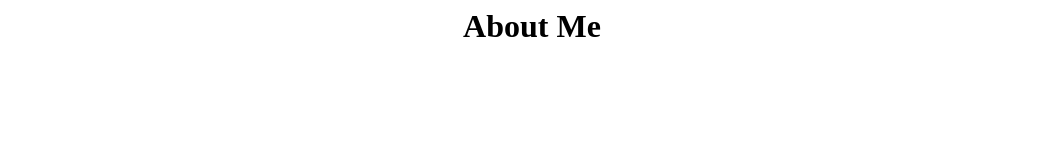
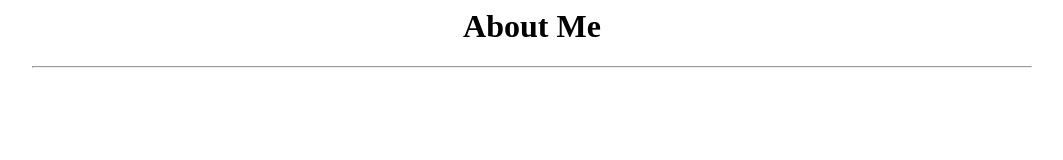
Before and after one commit to thatfeelings/thatfeelings.github.io, a plain HTML site: page index.html in a window 1280 px wide. Shown: the whole page, without its empty margins (108-1171 px from the left). Drawn offline with Linux system fonts and the light colour scheme.

Commit message:
Update index.html

```diff
--- a/index.html
+++ b/index.html
@@ -4,5 +4,6 @@
   </head>
 <body>
   <h1 align="center">About Me</h1>
+  <hr/ width="79%">
   </body>
 </html>
```
